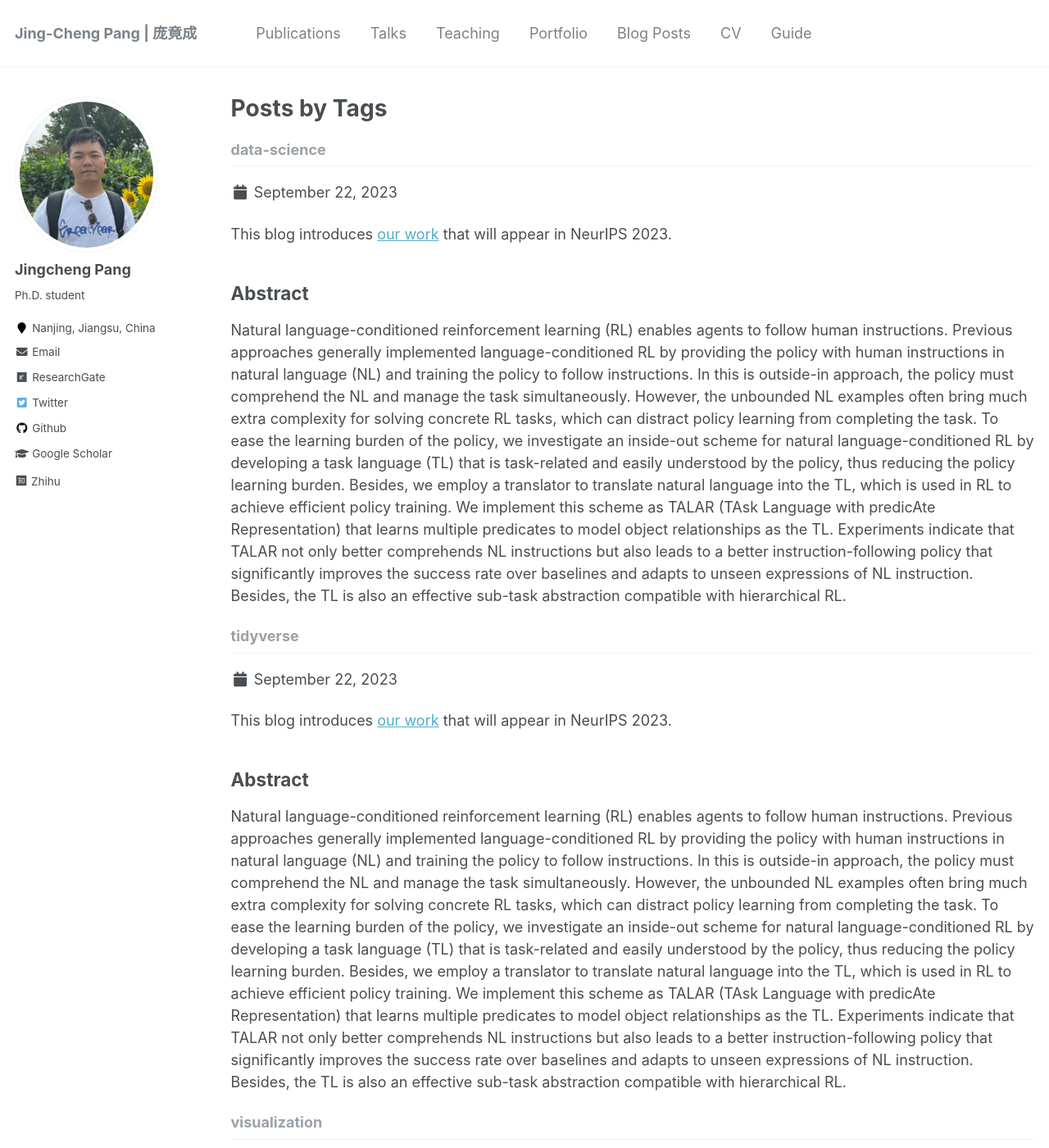
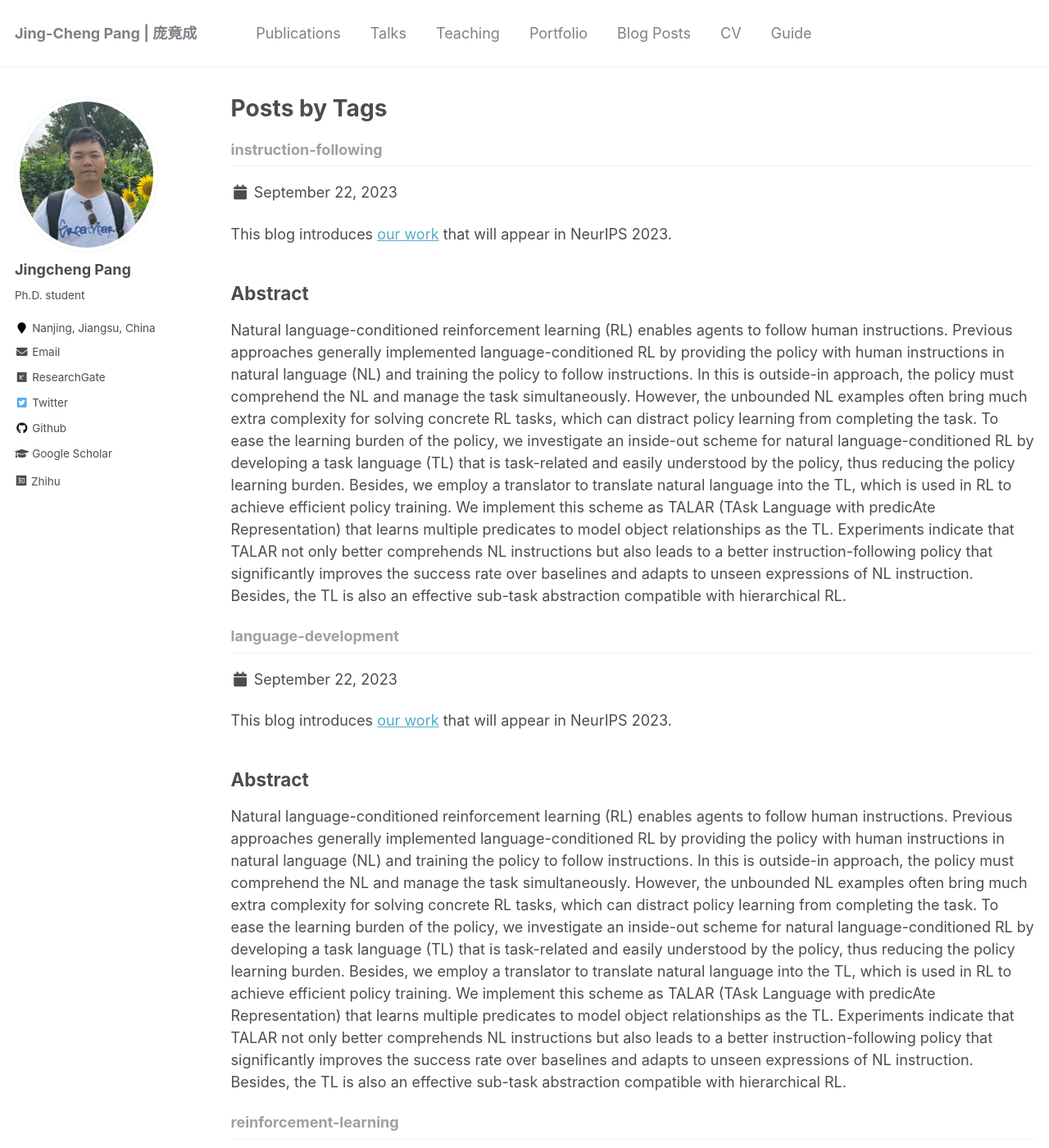
Before and after one commit to jingchengpang/jingchengpang.github.io, a Jekyll site: the page built from _pages/tag-archive.html, in a window 1280 px wide and 1400 px high. Shown: the whole window at 82% size. Built offline with Jekyll 4.4.1, drawn with Linux system fonts in a browser that asks for light colours; a style sheet for code colours, icons or effects is not loaded.

Commit message:
add first blog

```diff
--- a/_posts/2023-09-22-task-language.md
+++ b/_posts/2023-09-22-task-language.md
@@ -1,5 +1,5 @@
 ---
-title: Natural Language Instruction-following with Task-related Language Development and Translation
+title: "Natural Language Instruction-following with Task-related Language Development and Translation"
 output:
   md_document:
     variant: gfm+footnotes
@@ -14,9 +14,9 @@ toc: true
 header:
  og_image: "posts/task_language/main_fig.png"
 tags:
-  - tidyverse
-  - data-science
-  - visualization
+  - reinforcement-learning
+  - language-development
+  - instruction-following
 ---
 
 This blog introduces [our work](https://arxiv.org/abs/2302.09368) that will appear in NeurIPS 2023.
@@ -24,6 +24,7 @@ This blog introduces [our work](https://arxiv.org/abs/2302.09368) that will appe
 
 ## Abstract
 Natural language-conditioned reinforcement learning (RL) enables agents to follow human instructions. Previous approaches generally implemented language-conditioned RL by providing the policy with human instructions in natural language (NL) and training the policy to follow instructions. In this is outside-in approach, the policy must comprehend the NL and manage the task simultaneously. However, the unbounded NL examples often bring much extra complexity for solving concrete RL tasks, which can distract policy learning from completing the task. To ease the learning burden of the policy, we investigate an inside-out scheme for natural language-conditioned RL by developing a task language (TL) that is task-related and easily understood by the policy, thus reducing the policy learning burden. Besides, we employ a translator to translate natural language into the TL, which is used in RL to achieve efficient policy training. We implement this scheme as TALAR (TAsk Language with predicAte Representation) that learns multiple predicates to model object relationships as the TL. Experiments indicate that TALAR not only better comprehends NL instructions but also leads to a better instruction-following policy that significantly improves the success rate over baselines and adapts to unseen expressions of NL instruction. Besides, the TL is also an effective sub-task abstraction compatible with hierarchical RL.
+
 
 <!--more-->
 
```
